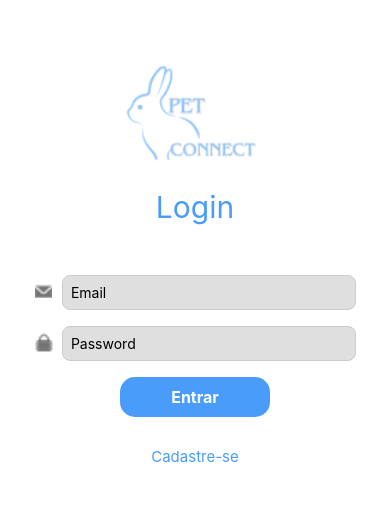
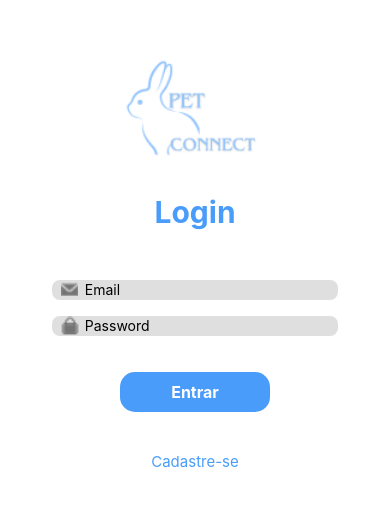
Before and after one commit to PedroCardoso000/Mob-Pet-Connect, a React Native app in the folder pet-connect/: screen / in a window 390 px wide. Shown: the part 170-676 px from the top of the page. Built offline with nearby package versions, Linux system fonts and the light colour scheme.

Commit message:
fix: adjusting email labels and passwords

```diff
--- a/pet-connect/src/pages/login/login-style.ts
+++ b/pet-connect/src/pages/login/login-style.ts
@@ -1,73 +1,99 @@
-import {StyleSheet} from 'react-native';
+import { StyleSheet } from 'react-native';
 
 export const loginstyles = StyleSheet.create({
+    // Container principal da tela de login
     container: {
         flex: 1,
-        justifyContent: 'center',
-        alignItems: 'center',
+        justifyContent: 'center', // Centraliza os elementos verticalmente
+        alignItems: 'center',     // Centraliza os elementos horizontalmente
         padding: 16,
-        marginBottom: 50,
+        marginBottom: 50,         // Espaço extra abaixo do container
+        backgroundColor: '#fff',  // Fundo branco para contraste
     },
+
+    // Container do cabeçalho (ícone e título "Login")
     headerContainer: {
         justifyContent: 'center',
         alignItems: 'center',
     },
-    footerContainer: {
-        width: '100%',
-        marginTop: 50,
-        alignItems: 'center',
-        marginBottom: 30,
-    },
+
+    // Estilo do ícone no cabeçalho
     headerIcon: {
         width: 150,
         height: 150,
-        resizeMode: 'contain',
-        marginTop: 50,
+        resizeMode: 'contain',    // Mantém a proporção da imagem
+        marginTop: 50,            // Espaçamento superior para descer a imagem
     },
-    inputContainer: {
-        flexDirection: 'row',
-        alignItems: 'center',
-        marginBottom: 16,
-        width: '90%',
-    },
+
+    // Estilo do texto "Login"
     textLogin: {
         fontSize: 30,
-        color: '#499CFA',
+        color: '#499CFA',         // Azul padrão do tema
+        fontWeight: 'bold',       // Texto em negrito para destaque
+        marginTop: 10,            // Espaço entre o ícone e o texto
+    },
 
+    // Container do rodapé (inputs e botão)
+    footerContainer: {
+        width: '100%',            // Ocupa toda a largura disponível
+        marginTop: 50,           // Espaço entre o cabeçalho e os inputs
+        alignItems: 'center',
+        marginBottom: 30,        // Espaço inferior antes do texto de cadastro
     },
+
+
+    // Estilo dos ícones ao lado dos inputs
+    icon: {
+        width: 20,
+        height: 20,
+        marginRight: 5,           // Espaço entre o ícone e o input
+        marginLeft: 8,            // Espaço entre o ícone e a borda
+        resizeMode: 'contain',    // Mantém a proporção da imagem
+    },
+
+    // Container dos inputs (Email e Senha) com ícones
+    inputContainer: {
+        flexDirection: 'row',     // Ícone e input lado a lado
+        alignItems: 'center',
+        marginBottom: 16,         // Espaçamento entre os campos
+        width: '80%',             // Ocupa 90% da largura para melhor estética
+        borderRadius: 8,          // Bordas arredondadas para melhor estética
+        backgroundColor: '#DFDFDF',  // Fundo branco para contraste
+    },
+
+
+    // Estilo dos campos de entrada (inputs)
+    input: {
+
+        borderWidth: 0,
+
+        color: '#00000',            // Texto preto para contraste
+        backgroundColor: '#DFDFDF', // Fundo cinza claro para contraste
+    },
+
+    // Estilo do botão de login
+    button: {
+        borderRadius: 15,
+        backgroundColor: '#499CFA', // Azul padrão do tema
+        width: 150,
+        height: 40,
+        justifyContent: 'center',  // Centraliza o texto verticalmente
+        alignItems: 'center',      // Centraliza o texto horizontalmente
+        marginTop: 20,             // Espaço acima do botão
+    },
+
+    // Estilo do texto dentro do botão
+    buttonText: {
+        color: '#fff',             // Texto branco para contraste
+        fontSize: 16,
+        fontWeight: 'bold',        // Texto em negrito para melhor legibilidade
+        textAlign: 'center',       // Garante centralização do texto
+    },
+
+    // Estilo do texto "Cadastre-se"
     textCadastro: {
         fontSize: 15,
         color: '#499CFA',
-
-    },
-    button: {
-        borderRadius: 15,
-        backgroundColor: '#499CFA',
-        width: 150,
-        height: 40,
-        justifyContent: 'center',
-        alignItems: 'center',
-    },
-
-    buttonText: {
-        color: '#fff',
-        fontSize: 16,
-        fontWeight: 'bold',
-        textAlign: 'center',
-    },
-
-    icon: {
-        width: 20,
-        height: 20,
-        marginRight: 8,
-        resizeMode: 'contain',
-    },
-    input: {
-        flex: 1,
-        borderWidth: 1,
-        borderColor: '#ccc',
-        padding: 8,
-        borderRadius: 8,
-        backgroundColor: '#DFDFDF',
+        marginTop: 10,             // Espaçamento acima do texto de cadastro
     },
 });
```
Also changed, not shown: pet-connect/src/pages/login/login.tsx (+10 -5 lines).
